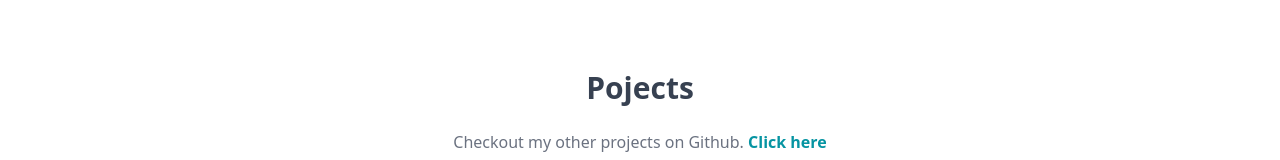
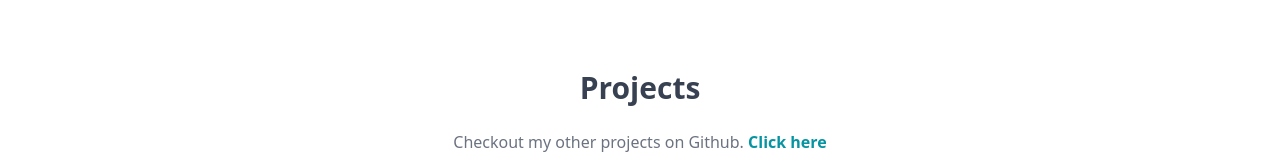
Before and after one commit to tarunaksha/atozblogs, a React (Vite) app in the folder client/: page /projects in a window 1280 px wide. Shown: the part 193-353 px from the top of the page. Built offline with nearby package versions, Linux system fonts and the light colour scheme; no server answers.

Commit message:
spelling correction in projects section

```diff
--- a/client/src/pages/Projects.jsx
+++ b/client/src/pages/Projects.jsx
@@ -3,7 +3,7 @@
 export default function Projects() {
   return (
     <div className='min-h-screen max-w-2xl mx-auto flex justify-center items-center flex-col gap-6 p-3'>
-      <h1 className='text-3xl font-semibold'>Pojects</h1>
+      <h1 className='text-3xl font-semibold'>Projects</h1>
       <p className='text-md text-gray-500'>Checkout my other projects on Github.{" "}
       <a
             href="https://github.com/tarunaksha"
```
